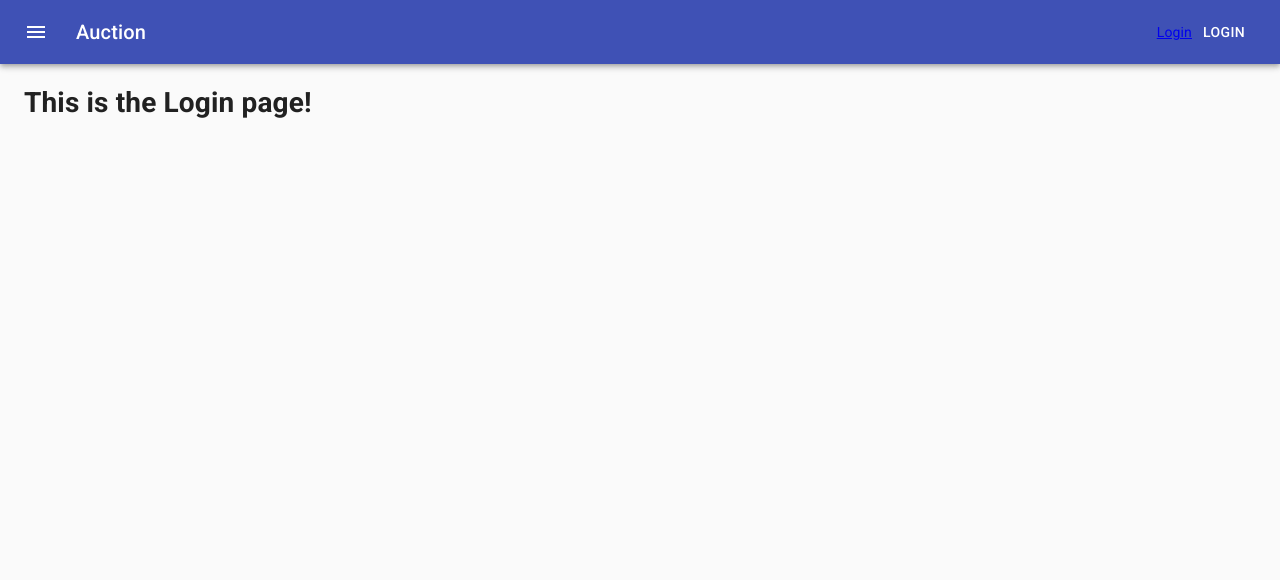
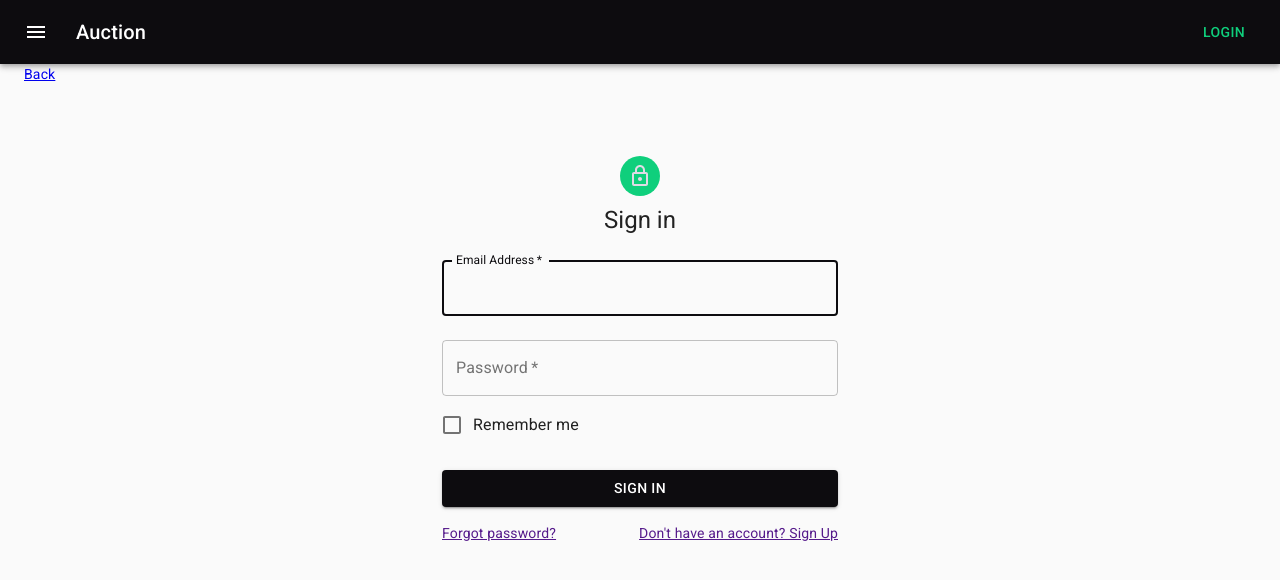
Before and after one commit to chrisauret/ReactAuction, a React (Create React App) app in the folder Auction.Client.Web/ClientApp/: page /Login in a window 1280 px wide. Shown: the top 580 px of the page. Built offline with nearby package versions, Linux system fonts and the light colour scheme; what react-router-redux would draw is missing.

Commit message:
Add login page

```diff
--- a/Auction.Client.Web/ClientApp/src/components/Header.js
+++ b/Auction.Client.Web/ClientApp/src/components/Header.js
@@ -19,6 +19,10 @@
         title: {
             flexGrow: 1,
         },
+        link: {
+            color: theme.palette.secondary.main,
+            textDecoration: 'none'
+        }
     };
 };
 
@@ -30,14 +34,21 @@
         return (
             <AppBar position="static">
                 <Toolbar>
+
                     <IconButton edge="start" className={classes.menuButton} color="inherit" aria-label="menu">
                         <MenuIcon />
                     </IconButton>
+
                     <Typography variant="h6" className={classes.title}>
                         Auction
                      </Typography>
-                    <Link to="/Login">Login</Link>
-                    <Button color="inherit">Login</Button>
+
+                    <Link to="/Login" className={classes.link}>
+                        <Button color="inherit">
+                            Login
+                        </Button>
+                    </Link>
+
                 </Toolbar>
             </AppBar>
         )
--- a/Auction.Client.Web/ClientApp/src/components/Login.js
+++ b/Auction.Client.Web/ClientApp/src/components/Login.js
@@ -1,9 +1,118 @@
-import React, { Component }  from 'react';
+import React, { Component, Fragment } from 'react';
+import { Link } from "react-router-dom";
+import Avatar from '@material-ui/core/Avatar';
+import Button from '@material-ui/core/Button';
+import TextField from '@material-ui/core/TextField';
+import FormControlLabel from '@material-ui/core/FormControlLabel';
+import Checkbox from '@material-ui/core/Checkbox';
+//import Link from '@material-ui/core/Link';
+import Grid from '@material-ui/core/Grid';
+import LockOutlinedIcon from '@material-ui/icons/LockOutlined';
+import Typography from '@material-ui/core/Typography';
+import Container from '@material-ui/core/Container';
+import { withStyles } from '@material-ui/styles';
+
+
+const styles = theme => {
+    return {
+        '@global': {
+            body: {
+                backgroundColor: theme.palette.common.white,
+            },
+        },
+        paper: {
+            marginTop: theme.spacing(8),
+            display: 'flex',
+            flexDirection: 'column',
+            alignItems: 'center',
+        },
+        avatar: {
+            margin: theme.spacing(1),
+            backgroundColor: theme.palette.secondary.main,
+        },
+        form: {
+            width: '100%', // Fix IE 11 issue.
+            marginTop: theme.spacing(1),
+        },
+        submit: {
+            margin: theme.spacing(3, 0, 2),
+        },
+    };
+};
+
+
 
 class Login extends Component {
     render() {
-        return (<h1>This is the Login page!</h1>)
+
+        const { classes } = this.props;
+
+        return (
+            <Fragment>
+                <Link to="/">Back</Link>
+
+                <Container component="main" maxWidth="xs">
+                    <div className={classes.paper}>
+                        <Avatar className={classes.avatar}>
+                            <LockOutlinedIcon />
+                        </Avatar>
+                        <Typography component="h1" variant="h5">
+                            Sign in
+                    </Typography>
+                        <form className={classes.form} noValidate>
+                            <TextField
+                                variant="outlined"
+                                margin="normal"
+                                required
+                                fullWidth
+                                id="email"
+                                label="Email Address"
+                                name="email"
+                                autoComplete="email"
+                                autoFocus
+                            />
+                            <TextField
+                                variant="outlined"
+                                margin="normal"
+                                required
+                                fullWidth
+                                name="password"
+                                label="Password"
+                                type="password"
+                                id="password"
+                                autoComplete="current-password"
+                            />
+                            <FormControlLabel
+                                control={<Checkbox value="remember" color="primary" />}
+                                label="Remember me"
+                            />
+                            <Button
+                                type="submit"
+                                fullWidth
+                                variant="contained"
+                                color="primary"
+                                className={classes.submit}
+                            >
+                                Sign In
+                        </Button>
+                            <Grid container>
+                                <Grid item xs>
+                                    <Link href="#" variant="body2">
+                                        Forgot password?
+                                </Link>
+                                </Grid>
+                                <Grid item>
+                                    <Link href="#" variant="body2">
+                                        {"Don't have an account? Sign Up"}
+                                    </Link>
+                                </Grid>
+                            </Grid>
+                        </form>
+                    </div>
+                </Container>
+            </Fragment>
+        )
     }
 }
 
-export default Login;
+export default withStyles(styles)(Login)
--- a/Auction.Client.Web/ClientApp/src/components/Theme.js
+++ b/Auction.Client.Web/ClientApp/src/components/Theme.js
@@ -13,10 +13,10 @@
 
 export default createMuiTheme({
     palette: {
-        //primary: {
-        //    main: COLORS.BLACK,
-        //    contrastText: COLORS.WHITE,
-        //},
+        primary: {
+            main: COLORS.BLACK,
+            contrastText: COLORS.WHITE,
+        },
         secondary: {
             main: COLORS.GREEN,
             contrastText: COLORS.BLACK,
```
Also changed, not shown: 1 other file (tests, documents, lock files or other folders).
